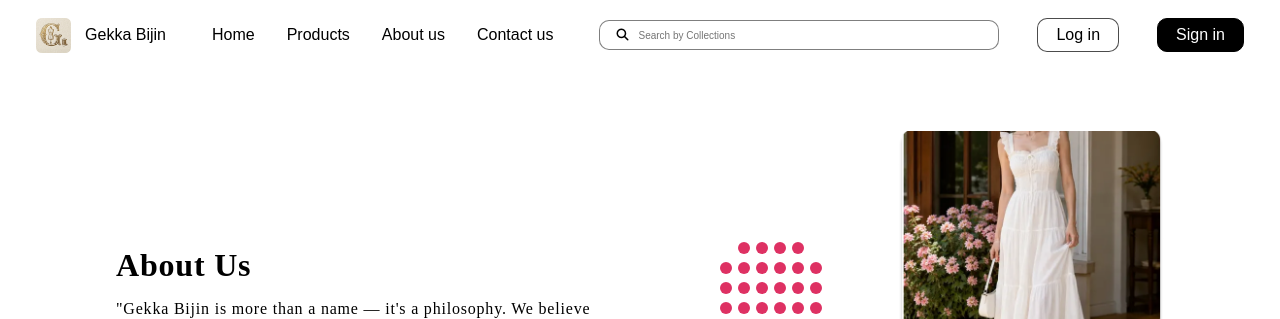
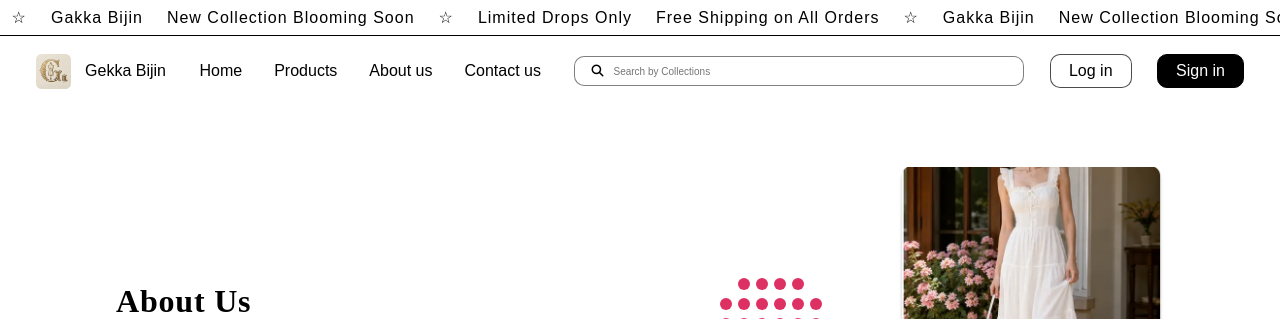
Before and after one commit to AnkitAleMgr/Gekka-Bijin, a Django app: template store/templates/store/aboutus.html in a window 1280 px wide. Shown: the top 319 px of the page. Run offline with Django 5.2, Linux system fonts and the light colour scheme; the template is opened without the code that fills it, so the values that code supplies are empty; some web fonts are replaced.

Commit message:
complition of static about us page

```diff
--- a/store/static/store/css/style.css
+++ b/store/static/store/css/style.css
@@ -345,7 +368,7 @@ nav{
     display: flex;
     align-items: center;
     justify-content: space-between;
-    gap: 8px;
+    /* gap: 8px; */
 }
 
 /* logo section */
@@ -399,7 +422,7 @@ nav{
 
 /* search bar section */
 #search-bar-container{
-    width: 400px;
+    width: 450px;
     height: 30px;
     display: flex;
     padding: 8px 16px;
--- a/store/templates/store/aboutus.html
+++ b/store/templates/store/aboutus.html
@@ -8,6 +8,51 @@
     <link rel="stylesheet" href="../../static/store/css/style.css">
 </head>
 <body>
+
+    <!-- marquee section -->
+    <div class="marquee-indiviudal-content-container">
+        <ul>
+            <li>Gakka Bijin</li>
+            <li>New Collection Blooming Soon</li>
+            <li>☆</li>
+            <li>Limited Drops Only</li>
+            <li>Free Shipping on All Orders</li>
+            <li>☆</li>
+        </ul>
+        <ul>
+            <li>Gakka Bijin</li>
+            <li>New Collection Blooming Soon</li>
+            <li>☆</li>
+            <li>Limited Drops Only</li>
+            <li>Free Shipping on All Orders</li>
+            <li>☆</li>
+        </ul>
+        <ul>
+            <li>Gakka Bijin</li>
+            <li>New Collection Blooming Soon</li>
+            <li>☆</li>
+            <li>Limited Drops Only</li>
+            <li>Free Shipping on All Orders</li>
+            <li>☆</li>
+        </ul>
+        <ul>
+            <li>Gakka Bijin</li>
+            <li>New Collection Blooming Soon</li>
+            <li>☆</li>
+            <li>Limited Drops Only</li>
+            <li>Free Shipping on All Orders</li>
+            <li>☆</li>
+        </ul>
+        <ul>
+            <li>Gakka Bijin</li>
+            <li>New Collection Blooming Soon</li>
+            <li>☆</li>
+            <li>Limited Drops Only</li>
+            <li>Free Shipping on All Orders</li>
+            <li>☆</li>
+        </ul>
+
+    </div>
      <!-- navitaion section -->
      <nav>
             <div id="navigation-container">
```
Also changed, not shown: other parts of store/static/store/css/style.css (+54 -1 lines), store/templates/store/contactus.html (+89 -10 lines).
